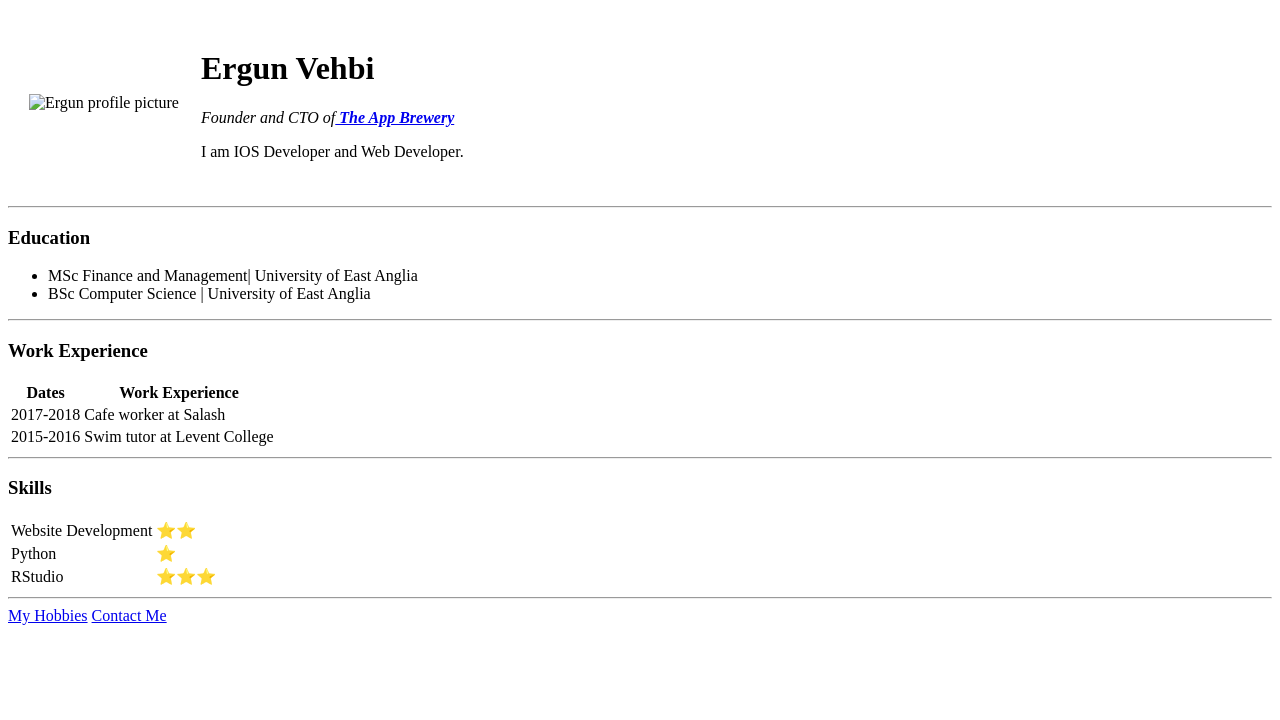
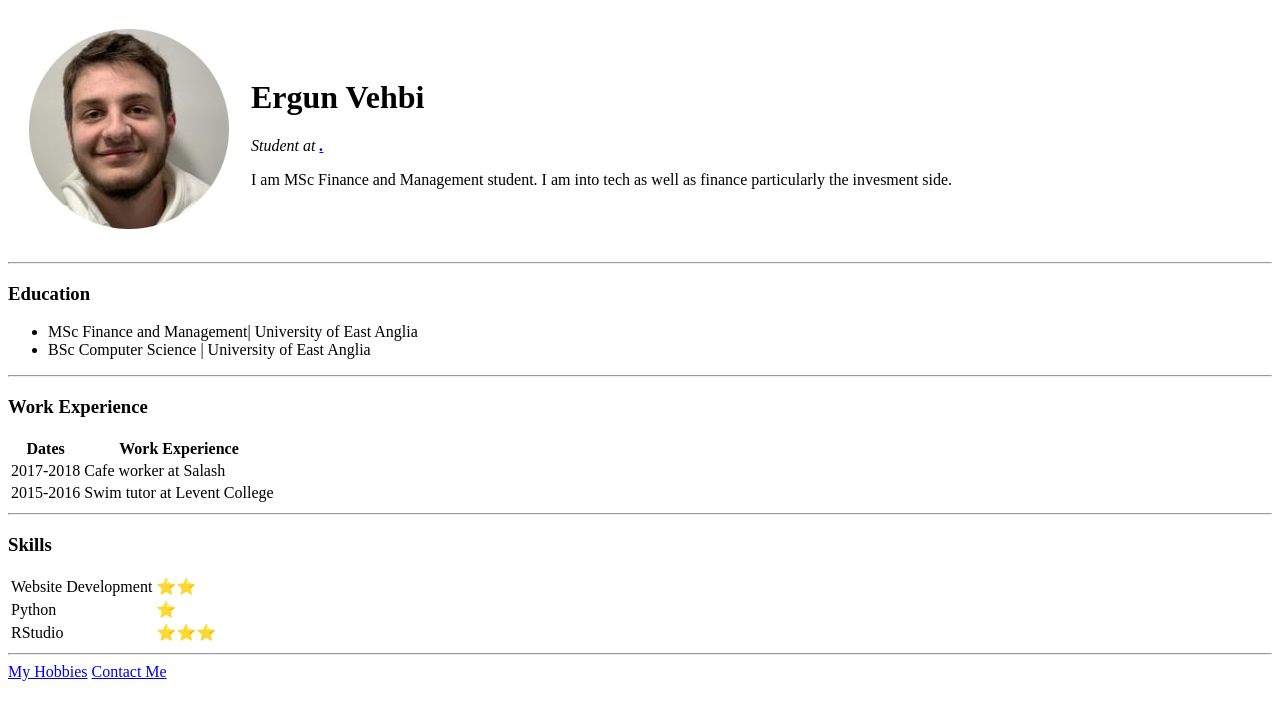
Before and after one commit to ErgunVehbi/cv, a plain HTML site: page index.html in a window 1280 px wide. Drawn offline with Linux system fonts and the light colour scheme.

Commit message:
fixed small issue

```diff
--- a/index.html
+++ b/index.html
@@ -9,18 +9,18 @@
     <table cellspacing = "20">
       <tr>
         <td>
-          <img src="images/ergun.png" alt="Ergun profile picture" />
+          <img src="ergun.png" alt="Ergun profile picture" />
         </td>
         <td>
             <h1>Ergun Vehbi</h1>
             <p>
               <em
-                >Founder and CTO of<strong
-                  ><a href="https://www.google.com"> The App Brewery</a></strong
+                >Student at <strong
+                  ><a href="https://www.uea.ac.uk">.</a></strong
                 ></em
               >
             </p>
-            <p>I am IOS Developer and Web Developer.</p>
+            <p>I am MSc Finance and Management student. I am into tech as well as finance particularly the invesment side.</p>
           </td>
       </tr>
     </table>
```
